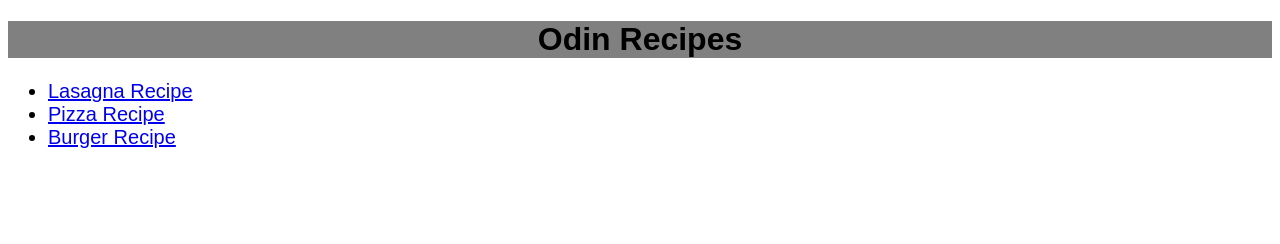
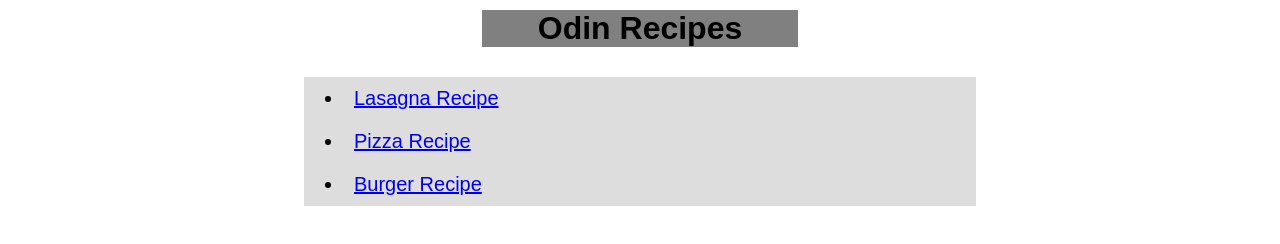
Before and after one commit to levthecoder/odin-recipes, a plain HTML site: page index.html in a window 1280 px wide. Drawn offline with Linux system fonts and the light colour scheme.

Commit message:
added margin/padding styles

```diff
--- a/styles.css
+++ b/styles.css
@@ -2,6 +2,8 @@ h1 {
     font-family: sans-serif;
     background-color: grey;
     text-align: center;
+    margin: 10px auto;
+    width: 25%;
 }
 
 body {
@@ -11,6 +13,13 @@ body {
 ul {
     font-size: 20px;
     font-weight: lighter;
+    margin: 30px auto;
+    width: 50%;
+    padding: 20px auto;
+    background-color: rgb(221, 221, 221);
+}
+li {
+    padding: 10px;
 }
 a:visited {
     color: red;
```
